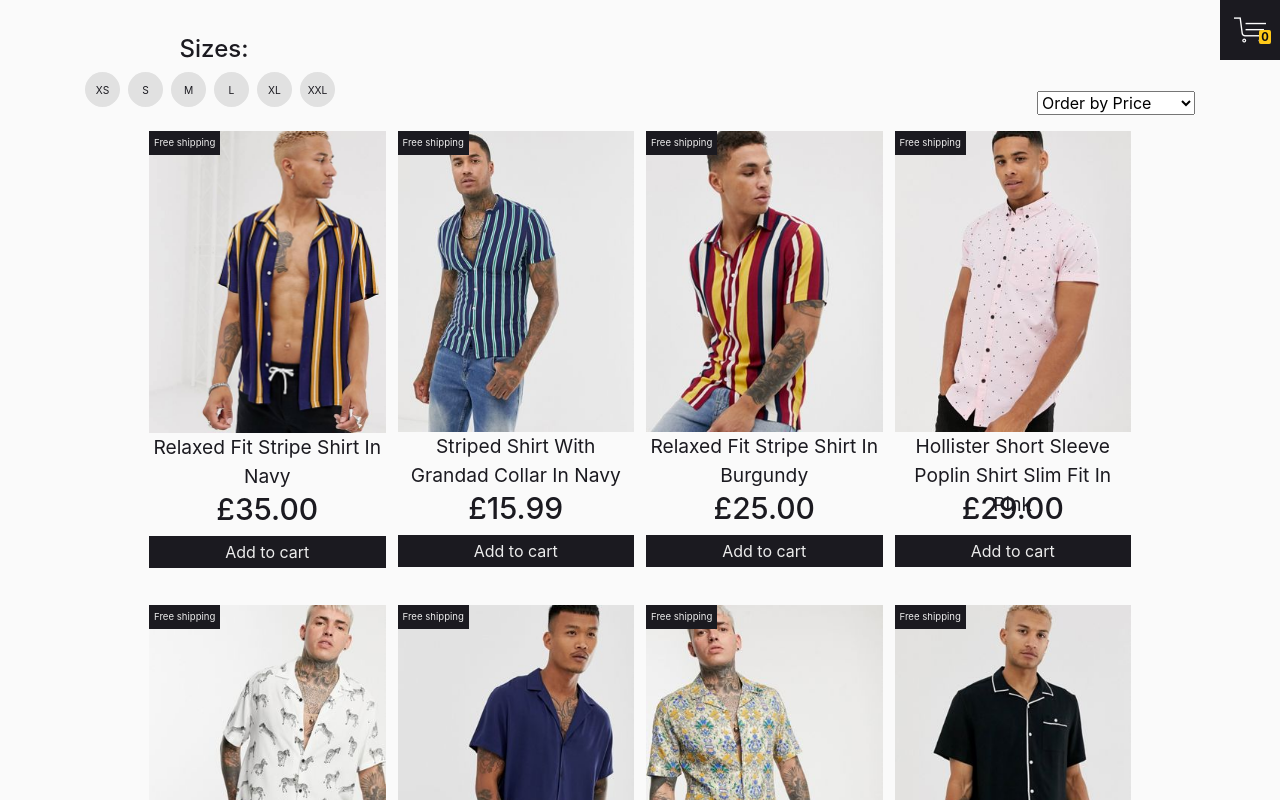
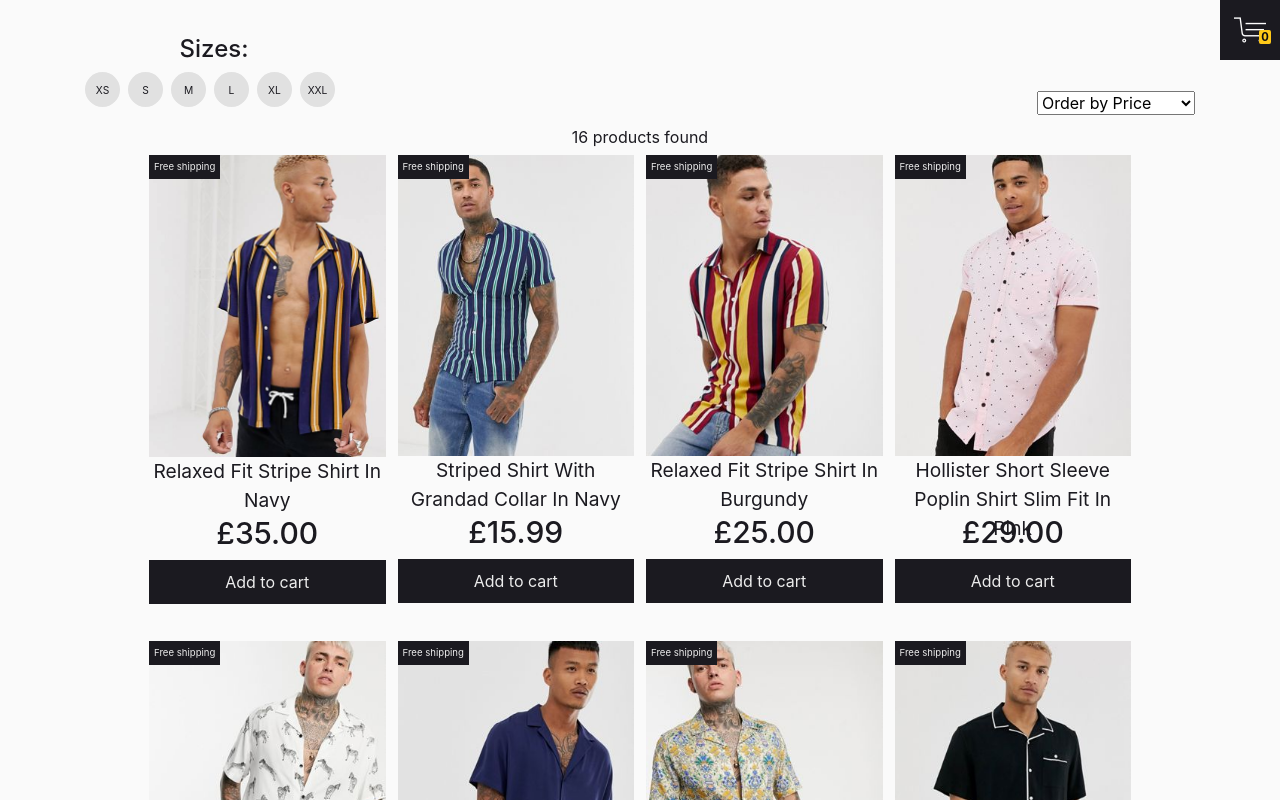
Before and after one commit to RBGeorgiev/javascript-practice, a React (Create React App) app in the folder shopping-cart-react/: page / in a window 1280 px wide. Shown: the top 800 px of the page. Built offline with nearby package versions, Linux system fonts and the light colour scheme.

Commit message:
added number of products found based on filters

```diff
--- a/shopping-cart-react/src/App.css
+++ b/shopping-cart-react/src/App.css
@@ -66,7 +66,7 @@ article {
 .shelf-item-buy-btn {
   background: #1b1a20;
   color: #ececec;
-  padding: 4px;
+  padding: 10px;
 }
 
 .shelf-item-shipping {
--- a/shopping-cart-react/src/components/product-list.js
+++ b/shopping-cart-react/src/components/product-list.js
@@ -46,6 +46,8 @@ class ProductList extends React.Component {
         filteredProducts = this.sortProducts(filteredProducts, this.props.order);
 
         return (
+            <>
+                <span>{filteredProducts.length} products found</span>
                 <Container>
                     {
                         filteredProducts.map(product => {
@@ -53,6 +55,7 @@ class ProductList extends React.Component {
                         })
                     }
                 </Container>
+            </>
         )
     }
 };
```
Lines whose indentation alone changed are shown as unchanged.
